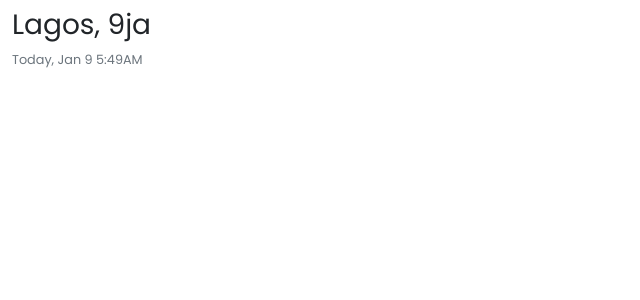
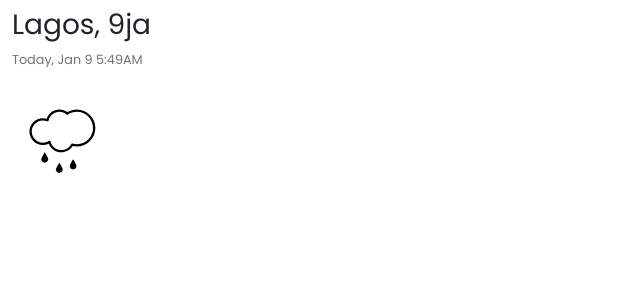
Before and after one commit to fatboy0112/react-weather-app, a React (Create React App) app: page /weather in a window 1280 px wide. Shown: the top 300 px of the page, without its empty margins (0-640 px from the left). Built offline with nearby package versions, Linux system fonts and the light colour scheme; no server answers.

Commit message:
Added the weather icon

```diff
--- a/src/pages/Weather.jsx
+++ b/src/pages/Weather.jsx
@@ -35,6 +35,30 @@ const WeatherApp = () =>{
 
 
 
+                    <svg version="1.1" id="Layer_1" xmlns="http://www.w3.org/2000/svg"  x="0px" y="0px"
+                        width="100px" height="100px" viewBox="0 0 100 100" enableBackground="new 0 0 100 100" >
+                    <g>
+                        <path d="M36.154,74.275c0,1.865-1.514,3.377-3.379,3.377s-3.377-1.512-3.377-3.377s3.377-6.901,3.377-6.901
+                            S36.154,72.41,36.154,74.275z"/>
+                        <path d="M50.691,84.553c0,1.866-1.512,3.378-3.379,3.378c-1.865,0-3.377-1.512-3.377-3.378c0-1.865,3.377-6.901,3.377-6.901
+                            S50.691,82.688,50.691,84.553z"/>
+                        <path d="M64.494,81.03c0,1.865-1.512,3.377-3.377,3.377s-3.379-1.512-3.379-3.377s3.379-6.902,3.379-6.902
+                            S64.494,79.165,64.494,81.03z"/>
+                        <g>
+                            <path d="M49.328,67.374c-5.65,0-10.625-3.513-12.576-8.707c-1.832,0.896-3.84,1.364-5.885,1.364
+                                c-7.416,0-13.451-6.034-13.451-13.452s6.035-13.452,13.451-13.452c1.301,0,2.58,0.188,3.82,0.557
+                                c1.803-5.487,6.877-9.215,12.764-9.215c2.854,0,5.639,0.914,7.934,2.59c2.861-1.698,6.107-2.59,9.441-2.59
+                                c10.23,0,18.553,8.322,18.553,18.55c0,10.229-8.322,18.553-18.553,18.553c-1.365,0-2.746-0.161-4.119-0.477
+                                C58.25,64.989,53.971,67.374,49.328,67.374z M37.439,55.763c0.146,0,0.295,0.027,0.434,0.083c0.35,0.139,0.613,0.438,0.705,0.803
+                                c1.248,4.931,5.668,8.375,10.75,8.375c4.088,0,7.834-2.239,9.777-5.844c0.262-0.483,0.822-0.723,1.352-0.574
+                                c1.455,0.407,2.926,0.615,4.369,0.615c8.934,0,16.203-7.269,16.203-16.203c0-8.934-7.27-16.201-16.203-16.201
+                                c-3.158,0-6.227,0.918-8.871,2.655c-0.434,0.283-1.002,0.251-1.398-0.08c-1.99-1.66-4.514-2.575-7.105-2.575
+                                c-5.221,0-9.672,3.557-10.82,8.649c-0.076,0.336-0.297,0.623-0.604,0.783c-0.305,0.16-0.666,0.178-0.986,0.047
+                                c-1.336-0.544-2.74-0.819-4.174-0.819c-6.121,0-11.102,4.981-11.102,11.103c0,6.122,4.98,11.103,11.102,11.103
+                                c2.102,0,4.156-0.6,5.941-1.735C37,55.826,37.219,55.763,37.439,55.763z"/>
+                        </g>
+                    </g>
+                    </svg>
 
 
                 </section>
```
